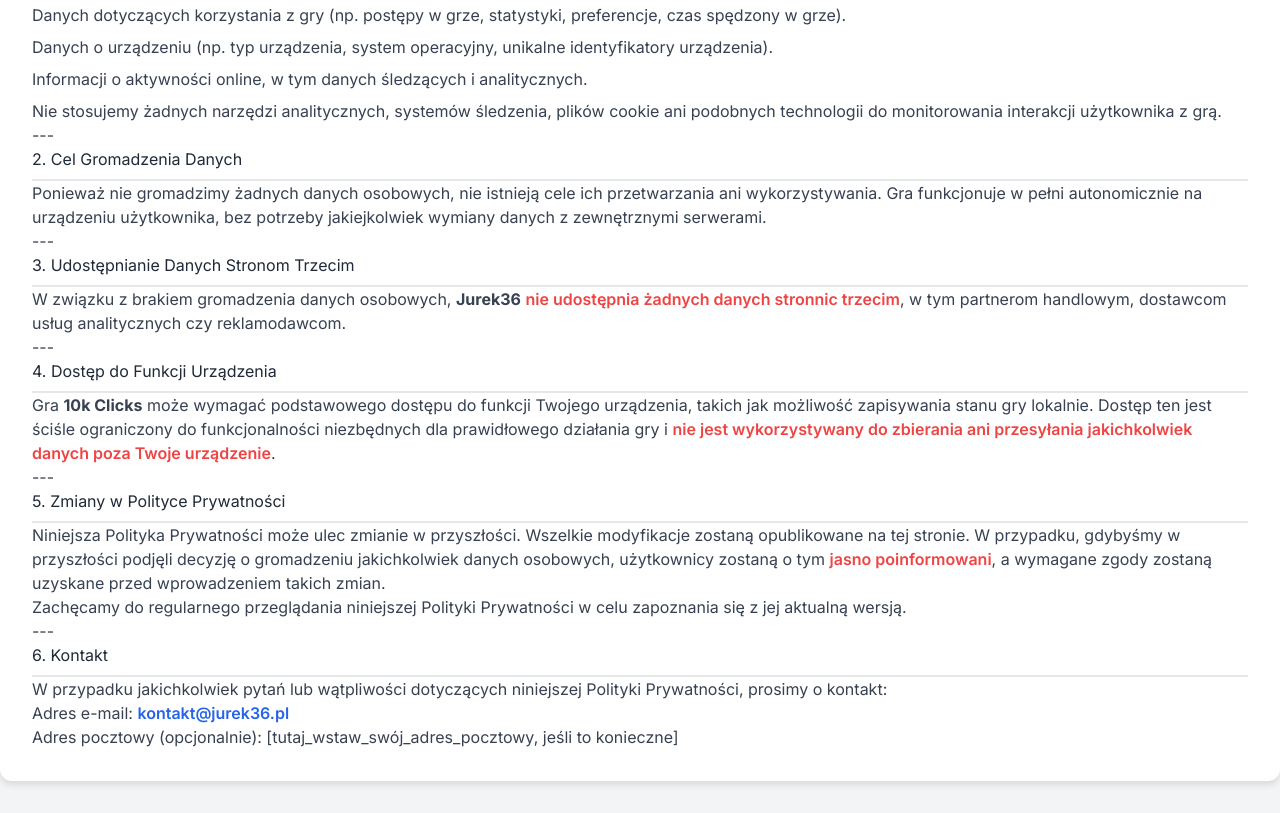
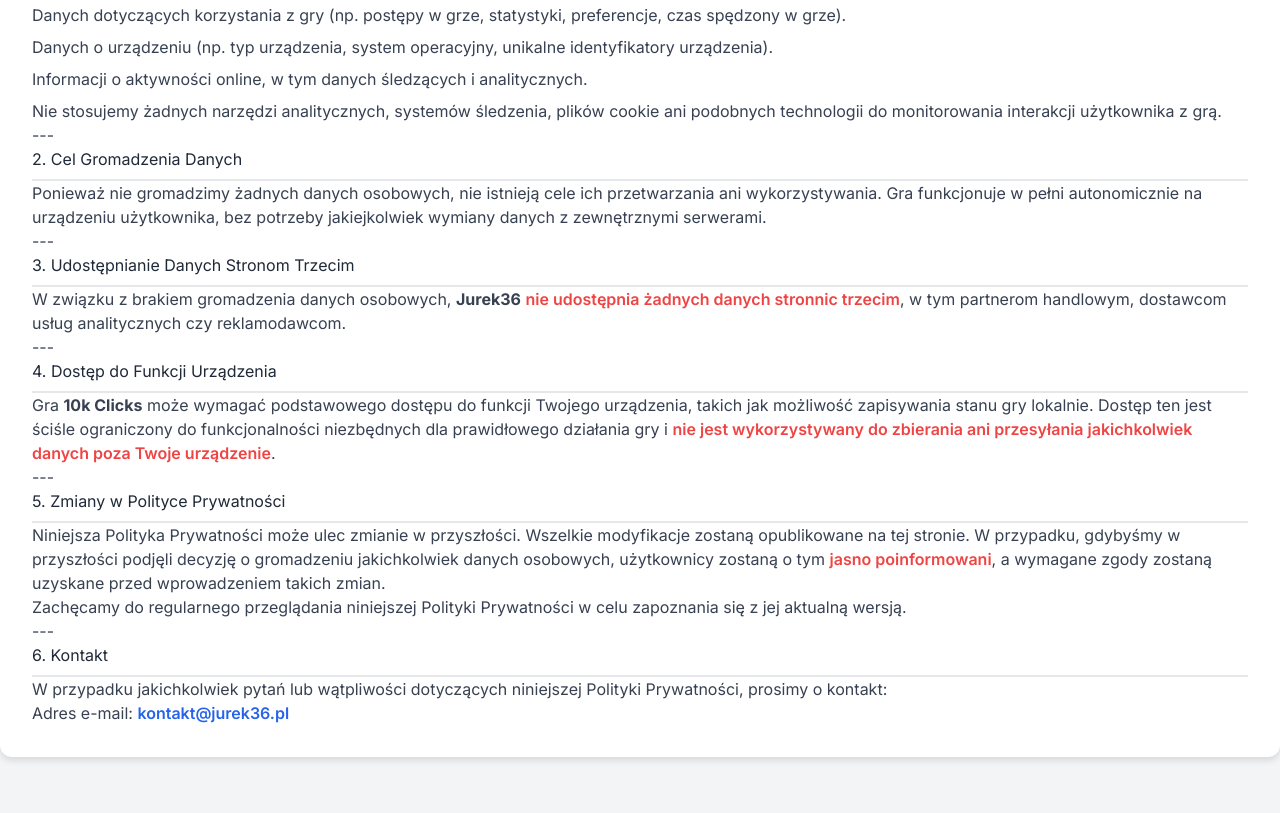
Before and after one commit to Jurek362/Jurek36, a plain HTML site: page index.html in a window 1280 px wide. Shown: the part 405-1218 px from the top of the page. After the commit the page ends 1194 px from the top, so only its background shows below. Drawn offline with nearby package versions, Linux system fonts and the light colour scheme.

Commit message:
Update index.html

```diff
--- a/index.html
+++ b/index.html
@@ -113,7 +113,6 @@
         <h2>6. Kontakt</h2>
         <p>W przypadku jakichkolwiek pytań lub wątpliwości dotyczących niniejszej Polityki Prywatności, prosimy o kontakt:</p>
         <p>Adres e-mail: <a href="mailto:kontakt@jurek36.pl" class="placeholder-email">kontakt@jurek36.pl</a></p>
-        <p>Adres pocztowy (opcjonalnie): [tutaj_wstaw_swój_adres_pocztowy, jeśli to konieczne]</p>
     </div>
 </body>
 </html>
```
